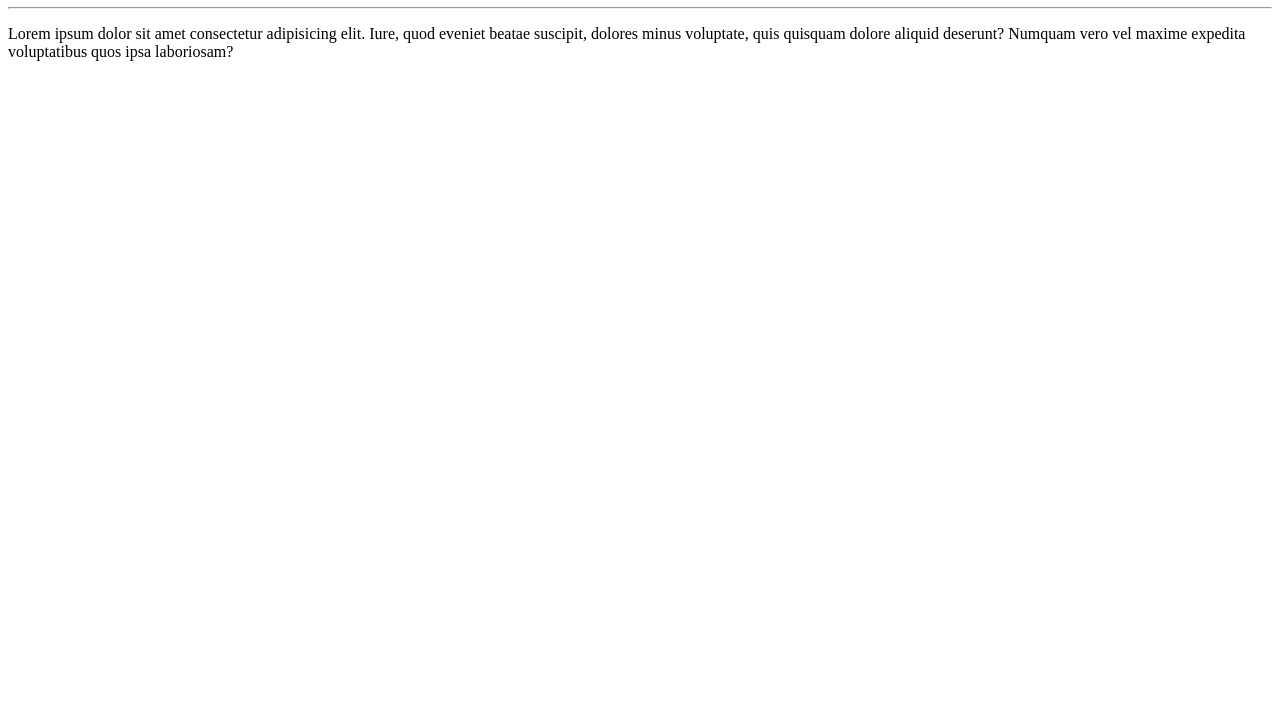
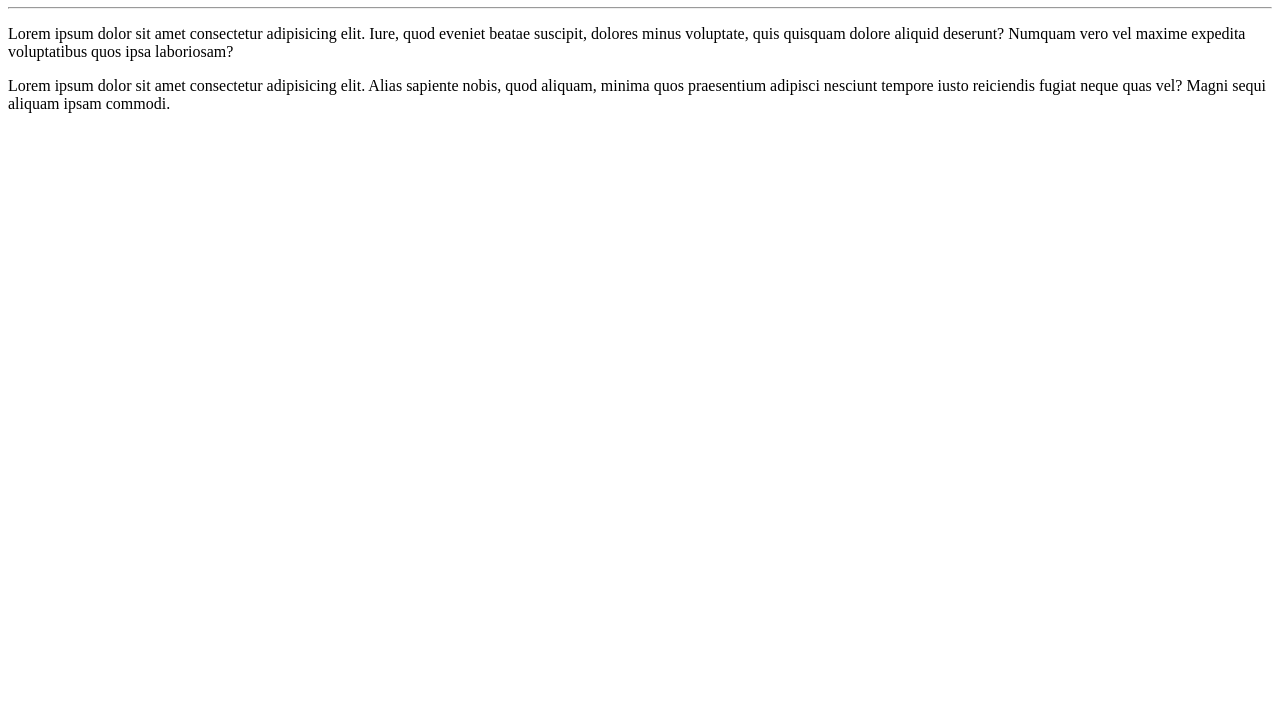
Before and after one commit to dionnegoncalves/Ola-Mundo, a plain HTML site: page site-exemplo/index.html in a window 1280 px wide. Shown: the part 73-800 px from the top of the page. Drawn offline with Linux system fonts and the light colour scheme.

Commit message:
Adicionei mais um parágrafo
Parágrafo adicionado

```diff
--- a/site-exemplo/index.html
+++ b/site-exemplo/index.html
@@ -9,5 +9,6 @@
     <h1>Texto de Exemplo</h1>
     <hr>
     <p>Lorem ipsum dolor sit amet consectetur adipisicing elit. Iure, quod eveniet beatae suscipit, dolores minus voluptate, quis quisquam dolore aliquid deserunt? Numquam vero vel maxime expedita voluptatibus quos ipsa laboriosam?</p>
+    <p>Lorem ipsum dolor sit amet consectetur adipisicing elit. Alias sapiente nobis, quod aliquam, minima quos praesentium adipisci nesciunt tempore iusto reiciendis fugiat neque quas vel? Magni sequi aliquam ipsam commodi.</p>
 </body>
 </html>
```
